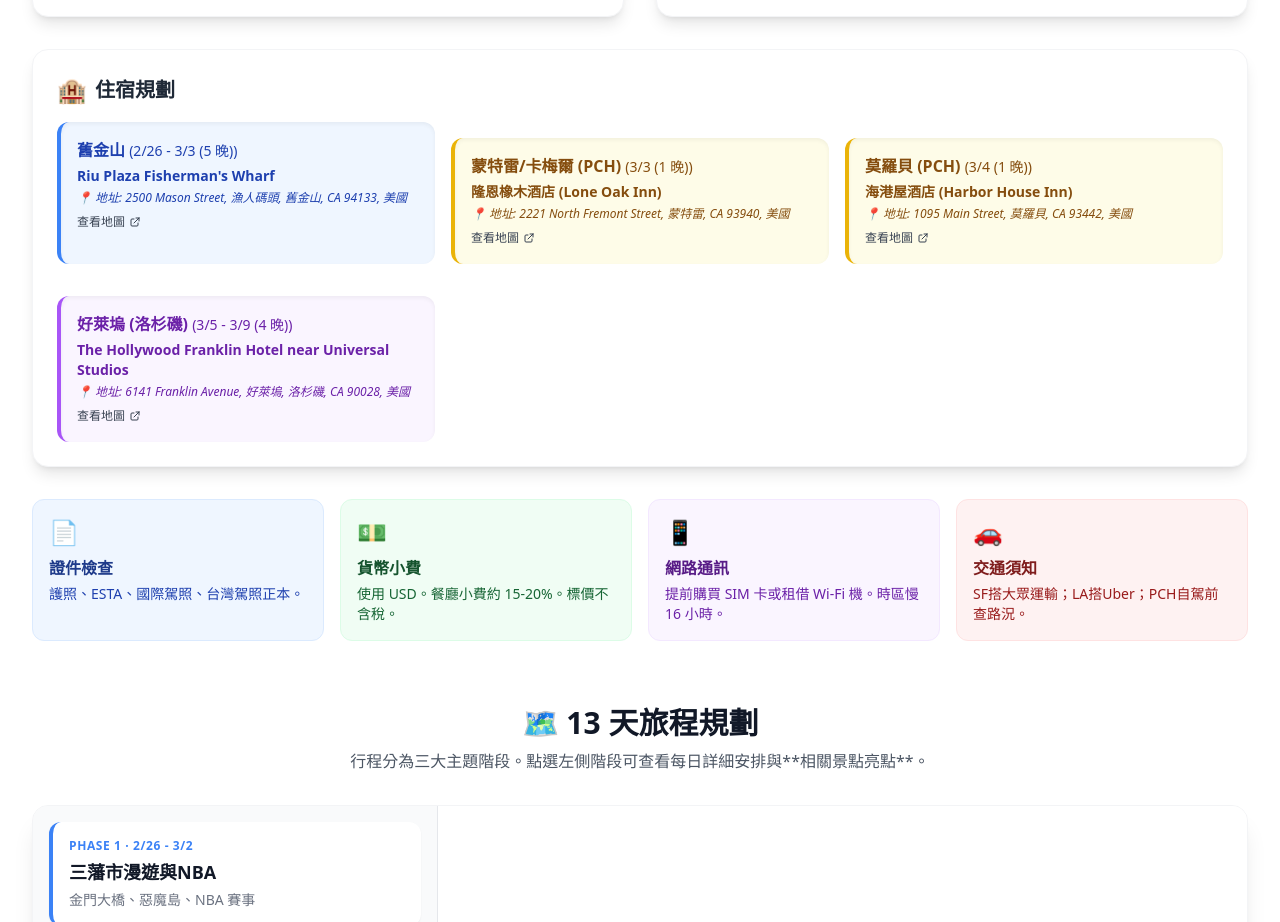
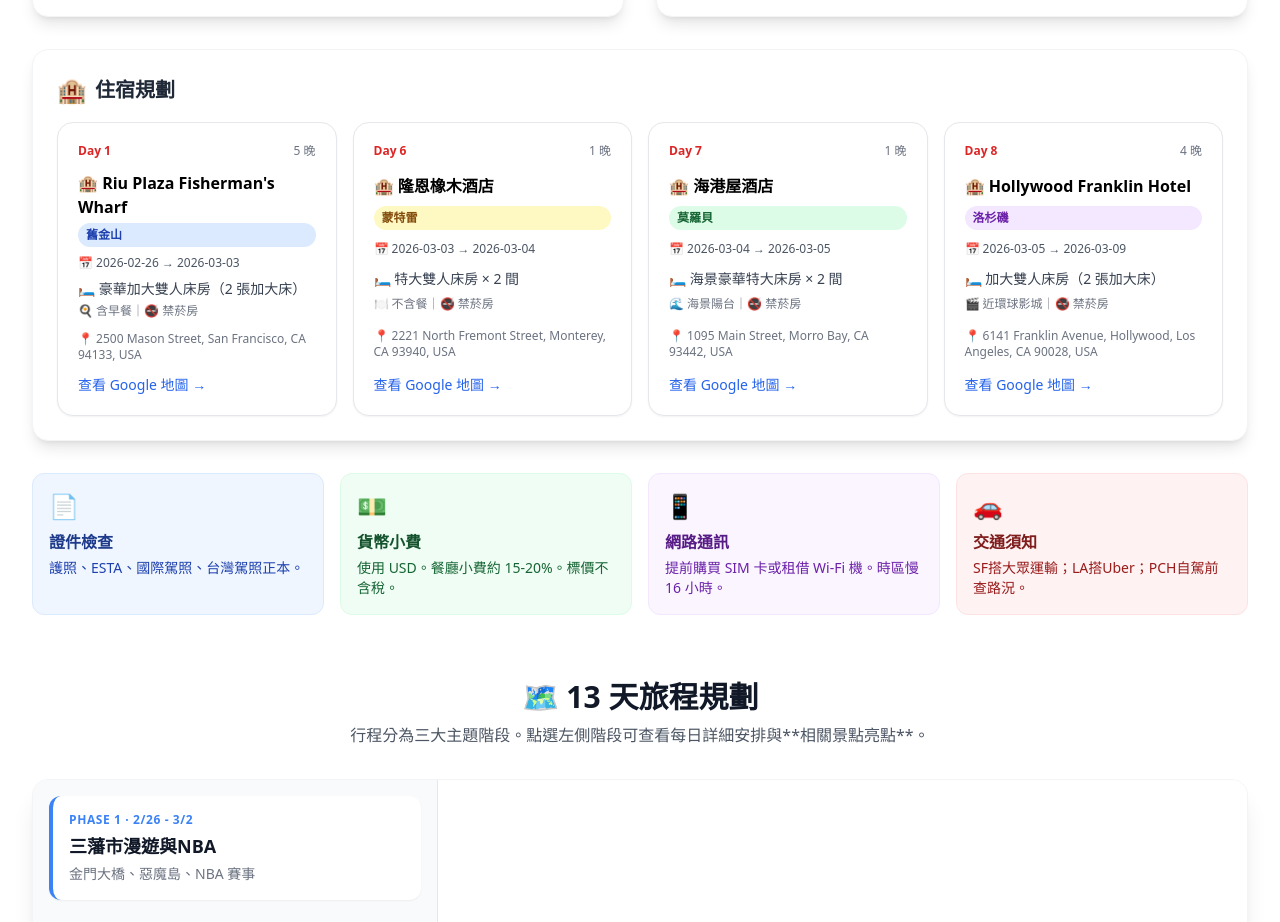
Before and after one commit to MARIEGG0507/2026_MARIEGGCATRIP, a plain HTML site: page index.html in a window 1280 px wide. Shown: the part 880-1802 px from the top of the page. Drawn offline with nearby package versions, Linux system fonts and the light colour scheme.

Commit message:
Update index.html

```diff
--- a/index.html
+++ b/index.html
@@ -134,17 +134,20 @@
                   </div>
               </div>
             </div>
-
             <!-- ACCOMMODATION SUMMARY -->
             <div class="mt-8 bg-white rounded-2xl shadow-lg p-6 border border-gray-100">
+
                 <h3 class="text-xl font-bold text-gray-800 mb-4 flex items-center">
                     <span class="mr-2 text-2xl">🏨</span> 住宿規劃
                 </h3>
-                <div id="accommodation-content" class="space-y-4 grid grid-cols-1 md:grid-cols-2 lg:grid-cols-3 gap-4">
+
+                <!-- ⭐ 正確的 grid 容器 -->
+                <div id="accommodation-content"
+                     class="grid grid-cols-1 md:grid-cols-2 lg:grid-cols-4 gap-4">
                     <!-- Dynamic Content Loaded via JS -->
                 </div>
+
             </div>
-
             <!-- Essential Checklist Grid -->
             <div class="grid grid-cols-1 md:grid-cols-2 lg:grid-cols-4 gap-4 mt-8">
                 <article class="bg-blue-50 p-4 rounded-xl border border-blue-100">
@@ -266,40 +269,56 @@
 
 const accommodationData = {
     sf: {
+        city: "舊金山",
         name: "Riu Plaza Fisherman's Wharf",
-                dates: "2/26 - 3/3 (5 晚)",
-                city: "舊金山",
-                address: "2500 Mason Street, 漁人碼頭, 舊金山, CA 94133, 美國",
-                mapLink: "https://www.google.com/maps?q=37.80699906469404,-122.41348274052166",
-                status: "已確認 (含早餐)",
-                icon: "🌉",
+        checkinDate: "2026-02-26",
+        checkoutDate: "2026-03-03",
+        checkin: "15:00 起",
+        checkout: "12:00 前",
+        room: "豪華加大雙人床房（2 張加大床）",
+        highlight: "🍳 含早餐｜🚭 禁菸房",
+        facilities: "高速網路、私人衛浴、空調、保險箱、冰箱、咖啡機、吹風機",
+        address: "2500 Mason Street, San Francisco, CA 94133, USA",
+        mapLink: "https://maps.google.com/?q=2500+Mason+Street,+San+Francisco"
     },
-            pch_carmel: {
-                name: "隆恩橡木酒店 (Lone Oak Inn)",
-                dates: "3/3 (1 晚)",
-                city: "蒙特雷/卡梅爾 (PCH)",
-                address: "2221 North Fremont Street, 蒙特雷, CA 93940, 美國",
-                mapLink: "https://www.google.com/maps?q=36.5970385420236,-121.85806229710579",
-                status: "已確認 (2 間房, 不含餐點)",
-                icon: "🌲",
+    monterey: {
+        city: "蒙特雷",
+        name: "隆恩橡木酒店",
+        checkinDate: "2026-03-03",
+        checkoutDate: "2026-03-04",
+        checkin: "15:00～23:00",
+        checkout: "05:00～11:00",
+        room: "特大雙人床房 × 2 間",
+        highlight: "🍽️ 不含餐｜🚭 禁菸房",
+        facilities: "私人衛浴、空調、隔音、微波爐、冰箱、咖啡機、暖氣",
+        address: "2221 North Fremont Street, Monterey, CA 93940, USA",
+        mapLink: "https://maps.google.com/?q=2221+North+Fremont+Street,+Monterey"
     },
-            pch_morro: {
-                name: "海港屋酒店 (Harbor House Inn)",
-                dates: "3/4 (1 晚)",
-                city: "莫羅貝 (PCH)",
-                address: "1095 Main Street, 莫羅貝, CA 93442, 美國",
-                mapLink: "https://www.google.com/maps?q=35.36818125561934,-120.85015922784805",
-                status: "已確認 (海景豪華房)",
-                icon: "🌊",
+    morro: {
+        city: "莫羅貝",
+        name: "海港屋酒店",
+        checkinDate: "2026-03-04",
+        checkoutDate: "2026-03-05",
+        checkin: "15:00 起",
+        checkout: "11:00 前",
+        room: "海景豪華特大床房 × 2 間",
+        highlight: "🌊 海景陽台｜🚭 禁菸房",
+        facilities: "私人陽台、海景、空調、微波爐、咖啡機、暖氣",
+        address: "1095 Main Street, Morro Bay, CA 93442, USA",
+        mapLink: "https://maps.google.com/?q=1095+Main+Street,+Morro+Bay"
     },
-            la_hollywood: {
-                name: "The Hollywood Franklin Hotel near Universal Studios",
-                dates: "3/5 - 3/9 (4 晚)",
-                city: "好萊塢 (洛杉磯)",
-                address: "6141 Franklin Avenue, 好萊塢, 洛杉磯, CA 90028, 美國",
-                mapLink: "https://www.google.com/maps?q=34.10539309099251,-118.32347273826599",
-                status: "已確認 (總計 4 晚)",
-                icon: "🎬",
+    la: {
+        city: "洛杉磯",
+        name: "Hollywood Franklin Hotel",
+        checkinDate: "2026-03-05",
+        checkoutDate: "2026-03-09",
+        checkin: "15:00 起",
+        checkout: "11:00 前",
+        room: "加大雙人床房（2 張加大床）",
+        highlight: "🎬 近環球影城｜🚭 禁菸房",
+        facilities: "游泳池、市景、空調、微波爐、咖啡機、保險箱",
+        address: "6141 Franklin Avenue, Hollywood, Los Angeles, CA 90028, USA",
+        mapLink: "https://maps.google.com/?q=6141+Franklin+Avenue,+Hollywood"
     }
 };
 
@@ -552,28 +571,68 @@
         // 渲染住宿資訊
         function renderAccommodation() {
             const container = document.getElementById('accommodation-content');
+            const accommodations = Object.values(accommodationData);
+            let html = '';
 
-            // Convert object to array for easy iteration
-            const accommodations = Object.values(accommodationData);
+            const tripStart = new Date("2026-02-26");
 
-            let html = '';
-            accommodations.forEach((hotel) => {
-                let colorClass = '';
-                if (hotel.city.includes('舊金山')) colorClass = 'border-blue-500 bg-blue-50 text-blue-800';
-                else if (hotel.city.includes('PCH')) colorClass = 'border-yellow-500 bg-yellow-50 text-yellow-800';
-                else colorClass = 'border-purple-500 bg-purple-50 text-purple-800';
+            const cityStyle = {
+                "舊金山": "bg-blue-100 text-blue-800",
+                "蒙特雷": "bg-yellow-100 text-yellow-800",
+                "莫羅貝": "bg-green-100 text-green-800",
+                "洛杉磯": "bg-purple-100 text-purple-800"
+            };
+
+            accommodations.forEach(hotel => {
+                const checkin = new Date(hotel.checkinDate);
+                const checkout = new Date(hotel.checkoutDate);
+
+                const nights = Math.round((checkout - checkin) / (1000 * 60 * 60 * 24));
+                const dayIndex = Math.round((checkin - tripStart) / (1000 * 60 * 60 * 24)) + 1;
 
                 html += `
-                    <div class="p-4 rounded-xl border-l-4 ${colorClass} shadow-inner">
-                        <h4 class="text-base font-bold mb-1">
-                            ${hotel.city} <span class="text-sm font-medium">(${hotel.dates})</span>
-                        </h4>
-                        <p class="text-sm font-semibold mb-1">${hotel.name}</p>
-                        <p class="text-xs italic">📍 地址: ${hotel.address}</p>
-                        <a href="${hotel.mapLink !== '#' ? hotel.mapLink : 'javascript:void(0)'}" target="_blank" class="text-xs font-medium ${hotel.mapLink !== '#' ? 'text-gray-700 hover:underline' : 'text-gray-400 cursor-default'} inline-flex items-center mt-2">
-                            ${hotel.mapLink !== '#' ? '查看地圖' : '地圖連結待補'}
-                            <svg class="w-3 h-3 ml-1" fill="none" stroke="currentColor" viewBox="0 0 24 24" xmlns="http://www.w3.org/2000/svg"><path stroke-linecap="round" stroke-linejoin="round" stroke-width="2" d="M10 6H6a2 2 0 00-2 2v10a2 2 0 002 2h10a2 2 0 002-2v-4M14 4h6m0 0v6m0-6L10 14"></path></svg>
+                <div class="bg-white rounded-2xl border shadow-sm p-5 flex flex-col justify-between">
+
+                    <!-- 上方標籤 -->
+                    <div class="flex justify-between items-center mb-3 text-xs">
+                        <span class="font-bold text-red-600">Day ${dayIndex}</span>
+                        <span class="text-gray-500">${nights} 晚</span>
+                    </div>
+
+                    <!-- 飯店名稱 -->
+                    <h4 class="text-base font-bold mb-1">🏨 ${hotel.name}</h4>
+
+                    <!-- 城市 badge -->
+                    <span class="inline-block text-xs font-bold px-2 py-1 rounded-full mb-2 ${cityStyle[hotel.city] || 'bg-gray-100 text-gray-600'}">
+                        ${hotel.city}
+                    </span>
+
+                    <!-- 日期 -->
+                    <p class="text-xs text-gray-600 mb-2">
+                        📅 ${hotel.checkinDate} → ${hotel.checkoutDate}
+                    </p>
+
+                    <!-- 房型 -->
+                    <p class="text-sm text-gray-700 mb-1">
+                        🛏️ ${hotel.room}
+                    </p>
+
+                    <!-- 重點 -->
+                    <p class="text-xs text-gray-500 mb-3">
+                        ${hotel.highlight}
+                    </p>
+
+                    <!-- 地址 -->
+                    <p class="text-xs text-gray-500 mb-3">
+                        📍 ${hotel.address}
+                    </p>
+
+                    <!-- 地圖 -->
+                    <a href="${hotel.mapLink}" target="_blank"
+                       class="text-sm text-blue-600 font-medium hover:underline">
+                       查看 Google 地圖 →
                     </a>
+
                 </div>
                 `;
             });
```
Lines whose indentation alone changed are shown as unchanged.
